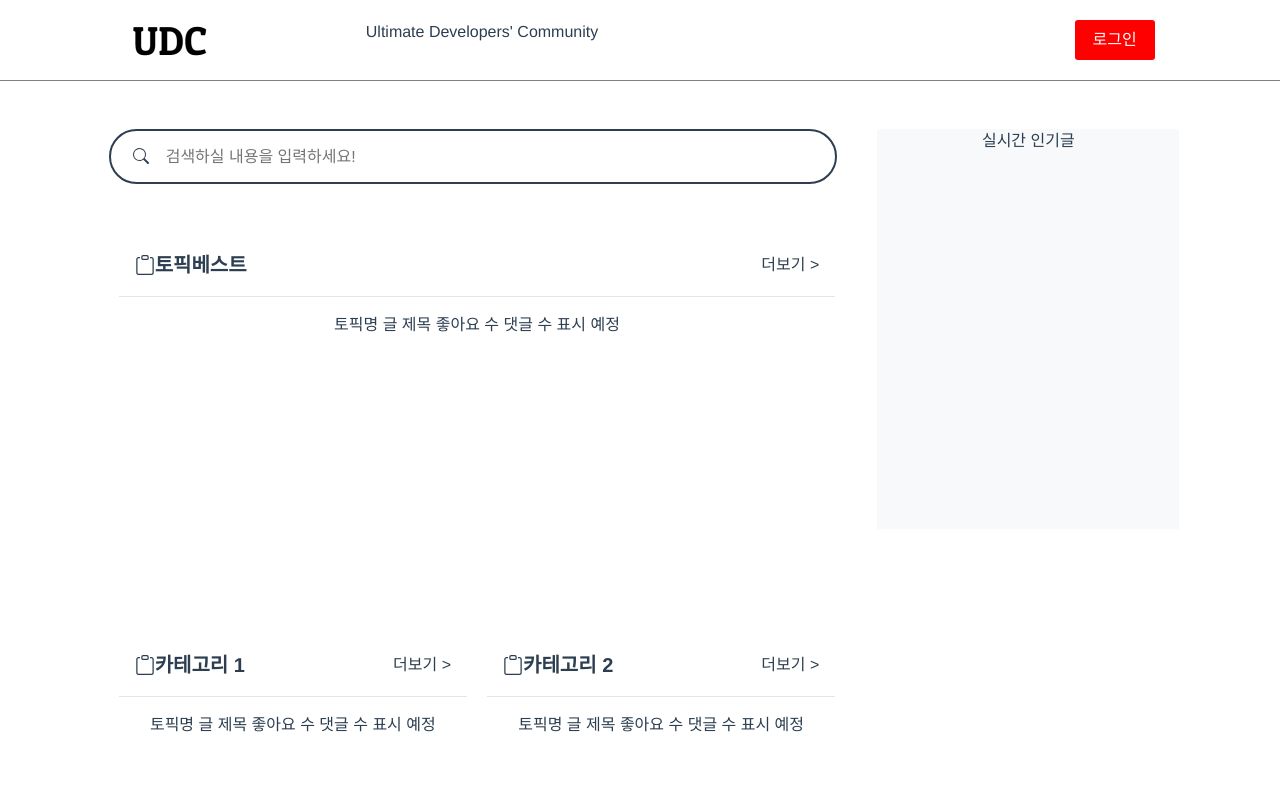
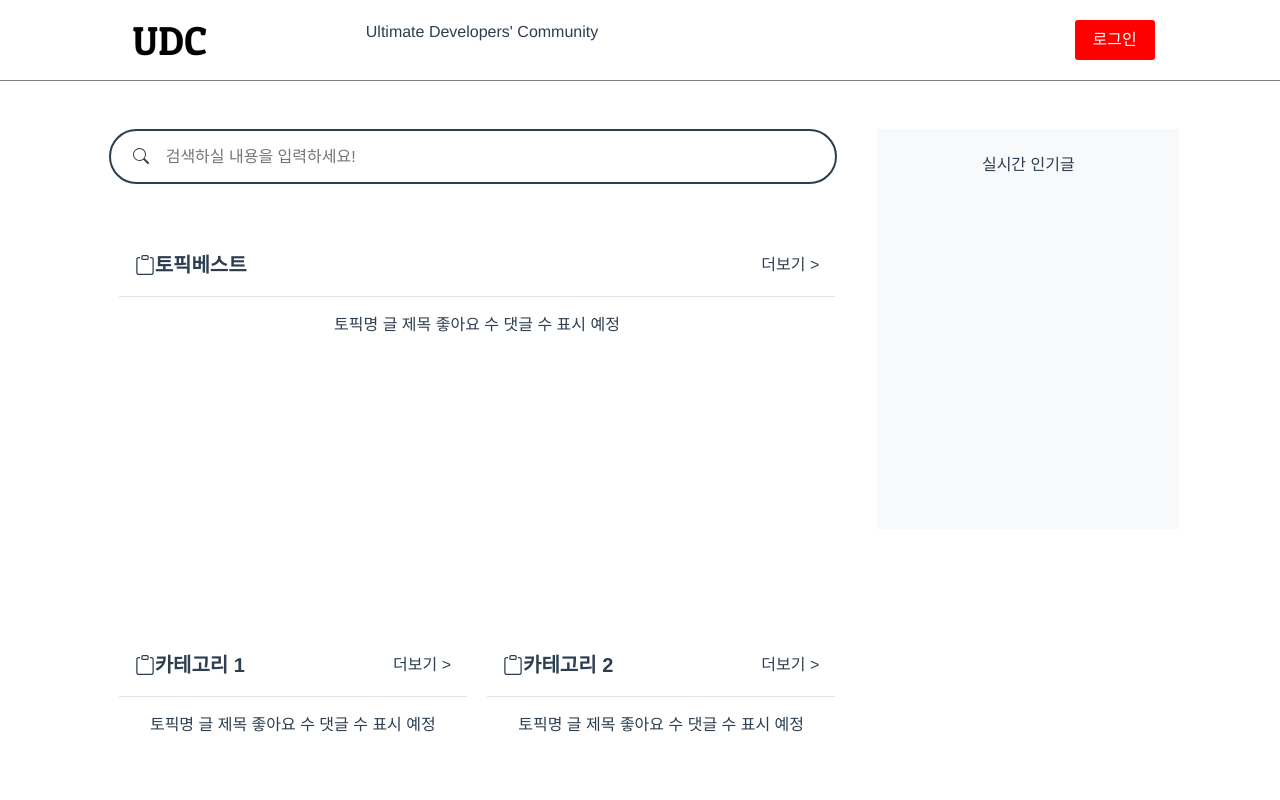
Before and after one commit to zi12i/UDC, a Vue app in the folder community/: page / in a window 1280 px wide. Shown: the top 800 px of the page. Built offline with nearby package versions, Linux system fonts and the light colour scheme.

Commit message:
padding adjustment

```diff
--- a/community/src/components/home.vue
+++ b/community/src/components/home.vue
@@ -77,7 +77,7 @@
       </b-col>
       <!-- 오른쪽 상자 -->
       <b-col cols="3">
-        <div class="mt-5 ml-2 popularPost">실시간 인기글</div>
+        <div class="mt-5 ml-2 pt-4 popularPost">실시간 인기글</div>
       </b-col>
       <b-col cols="1"> </b-col>
     </b-row>
```
